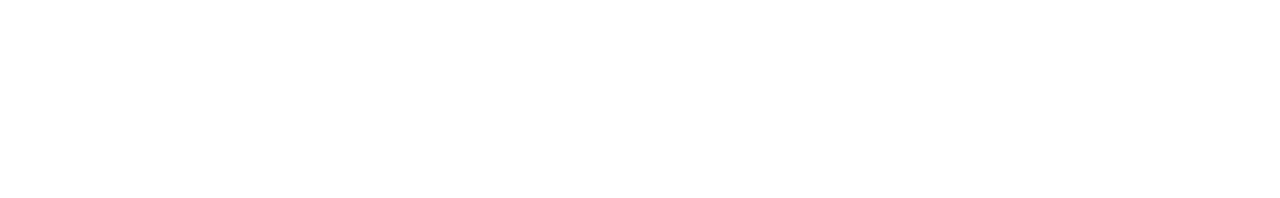
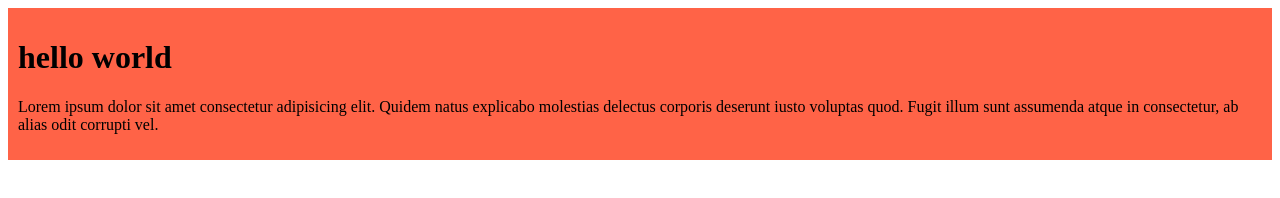
Before and after one commit to ariful97768/my-first-github-repo, a plain HTML site: page index.html in a window 1280 px wide. Drawn offline with Linux system fonts and the light colour scheme.

Commit message:
added the blog

```diff
--- a/index.html
+++ b/index.html
@@ -3,9 +3,13 @@
 <head>
     <meta charset="UTF-8">
     <meta name="viewport" content="width=device-width, initial-scale=1.0">
+    <link rel="stylesheet" href="styles/style.css">
     <title>My first git hub repo</title>
 </head>
 <body>
-
+    <div>
+        <h1>hello world</h1>
+        <p>Lorem ipsum dolor sit amet consectetur adipisicing elit. Quidem natus explicabo molestias delectus corporis deserunt iusto voluptas quod. Fugit illum sunt assumenda atque in consectetur, ab alias odit corrupti vel.</p>
+    </div>
 </body>
 </html>
--- /dev/null
+++ b/styles/style.css
@@ -0,0 +1,4 @@
+div{
+    background-color: tomato;
+    padding: 10px;
+}
```
